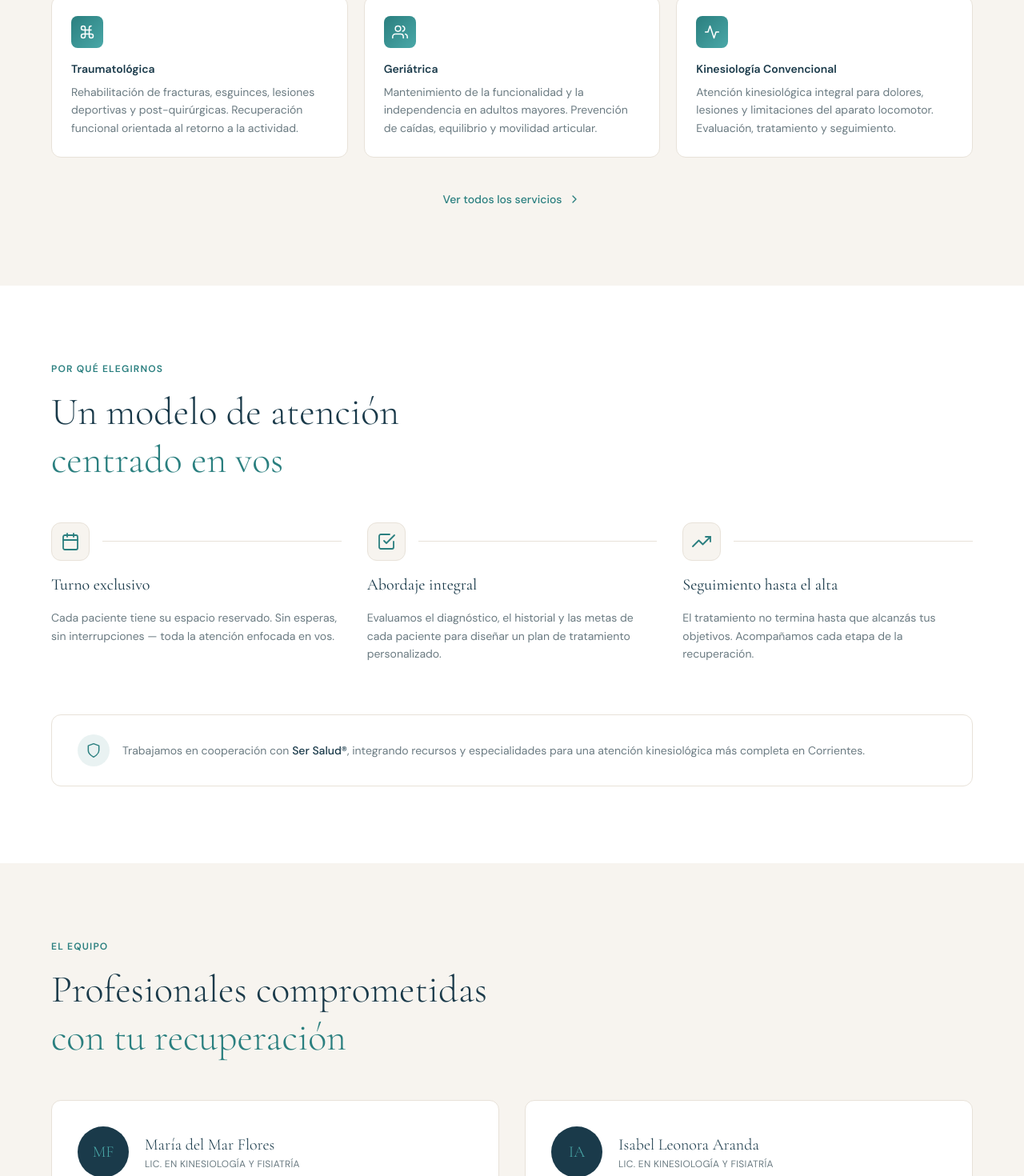
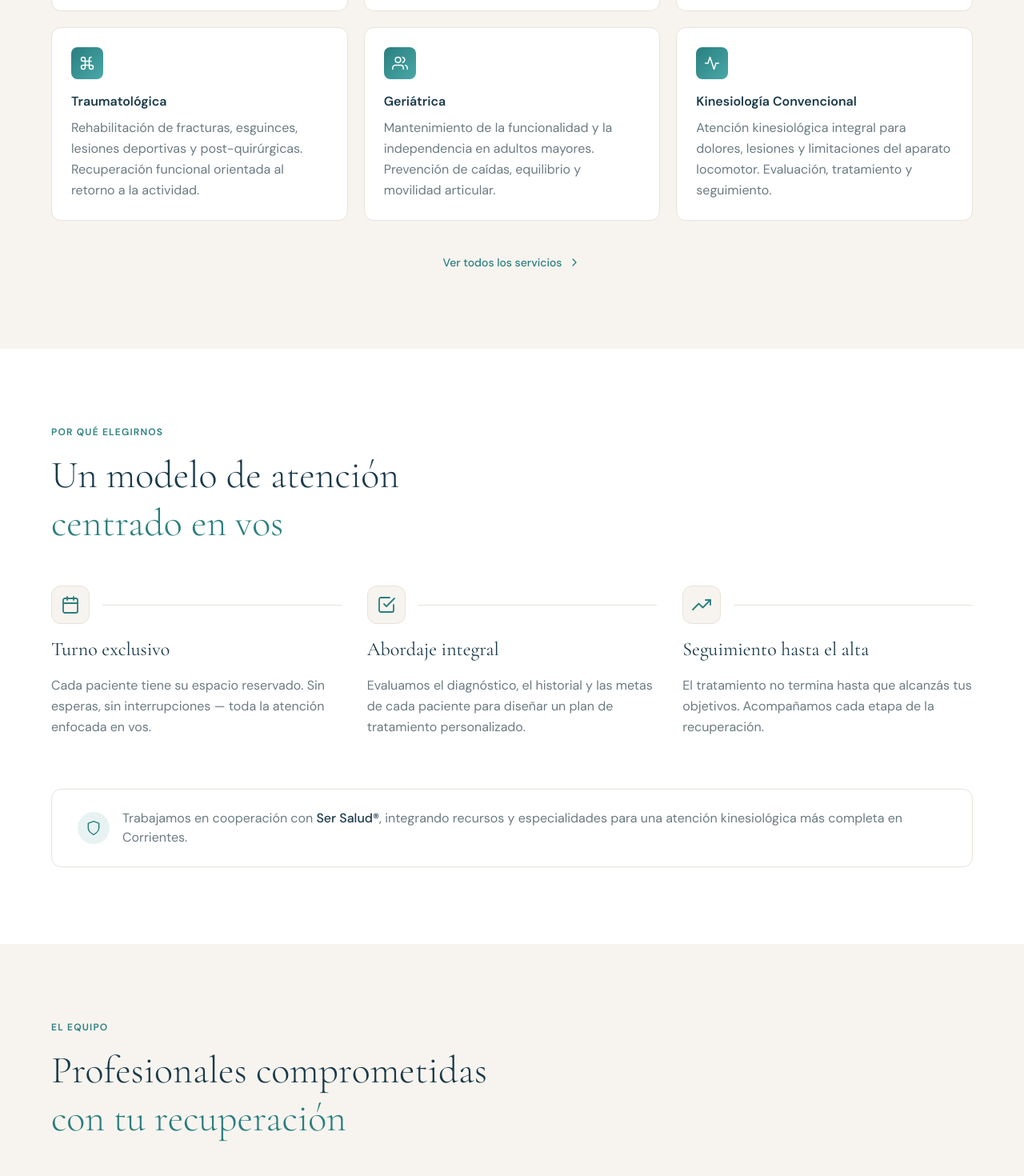
Before and after one commit to gaston-raimundo/neurokinesia-im, a Next.js app: page / in a window 1280 px wide. Shown: the part 1330-2800 px from the top of the page at 80% size. Built offline with nearby package versions, Linux system fonts and the light colour scheme.

Commit message:
fix: fonts

```diff
--- a/src/app/contacto/page.tsx
+++ b/src/app/contacto/page.tsx
@@ -108,7 +108,7 @@ export default function ContactoPage() {
                         {item.label}
                       </p>
                       {item.lines.map((line) => (
-                        <p key={line} className="text-sm text-muted">{line}</p>
+                        <p key={line} className="text-base text-muted">{line}</p>
                       ))}
                     </div>
                   </div>
--- a/src/app/equipo/page.tsx
+++ b/src/app/equipo/page.tsx
@@ -86,7 +86,7 @@ export default function EquipoPage() {
                   href={member.waLink}
                   target="_blank"
                   rel="noopener noreferrer"
-                  className="text-xs text-teal hover:text-teal-lt transition-colors font-medium"
+                  className="text-sm text-teal hover:text-teal-lt transition-colors font-medium"
                 >
                   {member.phone}
                 </a>
@@ -106,7 +106,7 @@ export default function EquipoPage() {
                   </p>
                 </div>
 
-                <p className="text-muted text-sm leading-relaxed">{member.bio}</p>
+                <p className="text-muted text-base leading-relaxed">{member.bio}</p>
 
                 <div>
                   <p className="text-xs text-navy font-semibold tracking-wide uppercase mb-2">
@@ -116,7 +116,7 @@ export default function EquipoPage() {
                     {member.specialties.map((s) => (
                       <span
                         key={s}
-                        className="text-xs px-3 py-1 rounded-full bg-cream border border-warm text-muted"
+                        className="text-sm px-3 py-1 rounded-full bg-cream border border-warm text-muted"
                       >
                         {s}
                       </span>
@@ -138,10 +138,10 @@ export default function EquipoPage() {
             </svg>
           </div>
           <div>
-            <p className="text-sm font-semibold text-navy mb-1">
+            <p className="text-base font-semibold text-navy mb-1">
               Cooperación con Ser Salud<sup>®</sup>
             </p>
-            <p className="text-sm text-muted leading-relaxed">
+            <p className="text-base text-muted leading-relaxed">
               Trabajamos en cooperación con Ser Salud®, integrando recursos y
               especialidades para una atención más completa y coordinada cuando
               el caso lo requiere.
--- a/src/app/page.tsx
+++ b/src/app/page.tsx
@@ -222,8 +222,8 @@ export default function HomePage() {
                 <div className="w-10 h-10 rounded-lg bg-gradient-to-br from-teal to-teal-lt flex items-center justify-center text-white mb-4 group-hover:scale-105 transition-transform">
                   {s.icon}
                 </div>
-                <h3 className="font-semibold text-navy text-sm mb-2">{s.name}</h3>
-                <p className="text-muted text-sm leading-relaxed">{s.desc}</p>
+                <h3 className="font-semibold text-navy text-base mb-2">{s.name}</h3>
+                <p className="text-muted text-base leading-relaxed">{s.desc}</p>
               </Link>
             ))}
           </div>
@@ -264,12 +264,12 @@ export default function HomePage() {
                   <div className="h-px flex-1 bg-warm" />
                 </div>
                 <h3
-                  className="text-xl text-navy"
+                  className="text-2xl text-navy"
                   style={{ fontFamily: "var(--font-cormorant)" }}
                 >
                   {f.title}
                 </h3>
-                <p className="text-muted text-sm leading-relaxed">{f.desc}</p>
+                <p className="text-muted text-base leading-relaxed">{f.desc}</p>
               </div>
             ))}
           </div>
@@ -281,7 +281,7 @@ export default function HomePage() {
                 <path d="M12 22s8-4 8-10V5l-8-3-8 3v7c0 6 8 10 8 10z"/>
               </svg>
             </div>
-            <p className="text-sm text-muted text-center sm:text-left">
+            <p className="text-base text-muted text-center sm:text-left">
               Trabajamos en cooperación con{" "}
               <span className="font-medium text-navy">Ser Salud®</span>, integrando
               recursos y especialidades para una atención kinesiológica más completa en Corrientes.
@@ -319,12 +319,12 @@ export default function HomePage() {
                   </div>
                   <div>
                     <h3
-                      className="text-xl font-light text-navy"
+                      className="text-2xl font-light text-navy"
                       style={{ fontFamily: "var(--font-cormorant)" }}
                     >
                       {member.name}
                     </h3>
-                    <p className="text-xs text-muted tracking-wide uppercase mt-0.5">
+                    <p className="text-sm text-muted tracking-wide uppercase mt-0.5">
                       {member.title}
                     </p>
                   </div>
@@ -335,7 +335,7 @@ export default function HomePage() {
                   {member.specialties.map((s) => (
                     <span
                       key={s}
-                      className="text-xs px-3 py-1 rounded-full bg-cream border border-warm text-muted"
+                      className="text-sm px-3 py-1 rounded-full bg-cream border border-warm text-muted"
                     >
                       {s}
                     </span>
--- a/src/app/servicios/page.tsx
+++ b/src/app/servicios/page.tsx
@@ -186,12 +186,12 @@ export default function ServiciosPage() {
                 {/* Nombre y descripción */}
                 <div className="flex-1">
                   <h2
-                    className="text-lg font-light text-navy mb-2"
+                    className="text-xl font-light text-navy mb-2"
                     style={{ fontFamily: "var(--font-cormorant)" }}
                   >
                     {s.name}
                   </h2>
-                  <p className="text-muted text-sm leading-relaxed">{s.desc}</p>
+                  <p className="text-muted text-base leading-relaxed">{s.desc}</p>
                 </div>
 
                 {/* Tags de indicaciones */}
@@ -199,7 +199,7 @@ export default function ServiciosPage() {
                   {s.tags.map((tag) => (
                     <span
                       key={tag}
-                      className="text-xs px-2.5 py-1 rounded-full bg-cream border border-warm text-muted"
+                      className="text-sm px-2.5 py-1 rounded-full bg-cream border border-warm text-muted"
                     >
                       {tag}
                     </span>
--- a/src/components/Navbar.tsx
+++ b/src/components/Navbar.tsx
@@ -36,7 +36,7 @@ export default function Navbar() {
             <Link
               key={l.href}
               href={l.href}
-              className="text-sm font-medium text-muted hover:text-navy transition-colors"
+              className="text-base font-medium text-muted hover:text-navy transition-colors"
             >
               {l.label}
             </Link>
@@ -49,7 +49,7 @@ export default function Navbar() {
             href={WA_URL}
             target="_blank"
             rel="noopener noreferrer"
-            className="hidden md:inline-flex items-center gap-2 bg-teal hover:bg-teal-lt text-white text-sm font-medium px-4 py-2 rounded-lg transition-colors"
+            className="hidden md:inline-flex items-center gap-2 bg-teal hover:bg-teal-lt text-white text-base font-medium px-4 py-2 rounded-lg transition-colors"
           >
             Pedí turno
           </a>
@@ -77,7 +77,7 @@ export default function Navbar() {
               key={l.href}
               href={l.href}
               onClick={() => setOpen(false)}
-              className="text-sm font-medium text-navy"
+              className="text-base font-medium text-navy"
             >
               {l.label}
             </Link>
@@ -86,7 +86,7 @@ export default function Navbar() {
             href={WA_URL}
             target="_blank"
             rel="noopener noreferrer"
-            className="inline-flex justify-center bg-teal text-white text-sm font-medium px-4 py-2 rounded-lg"
+            className="inline-flex justify-center bg-teal text-white text-base font-medium px-4 py-2 rounded-lg"
           >
             Pedí turno
           </a>
```
